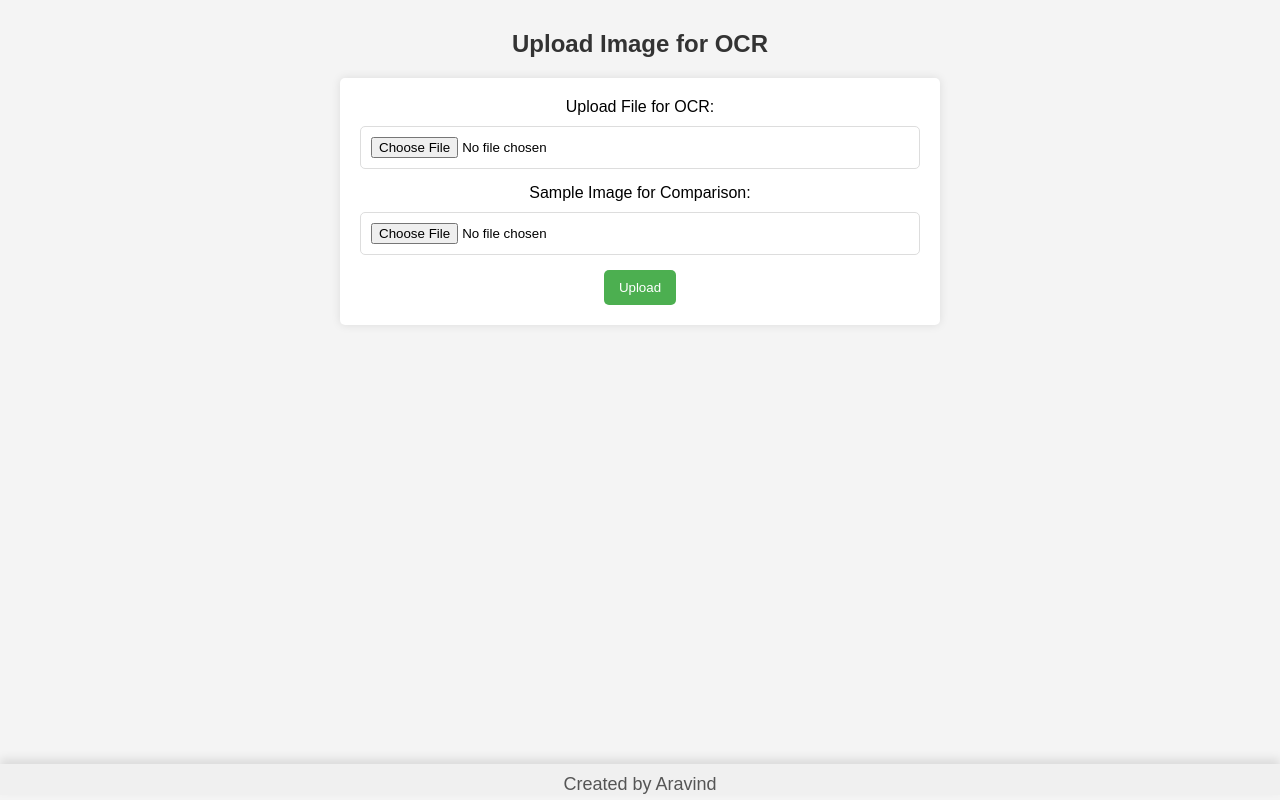
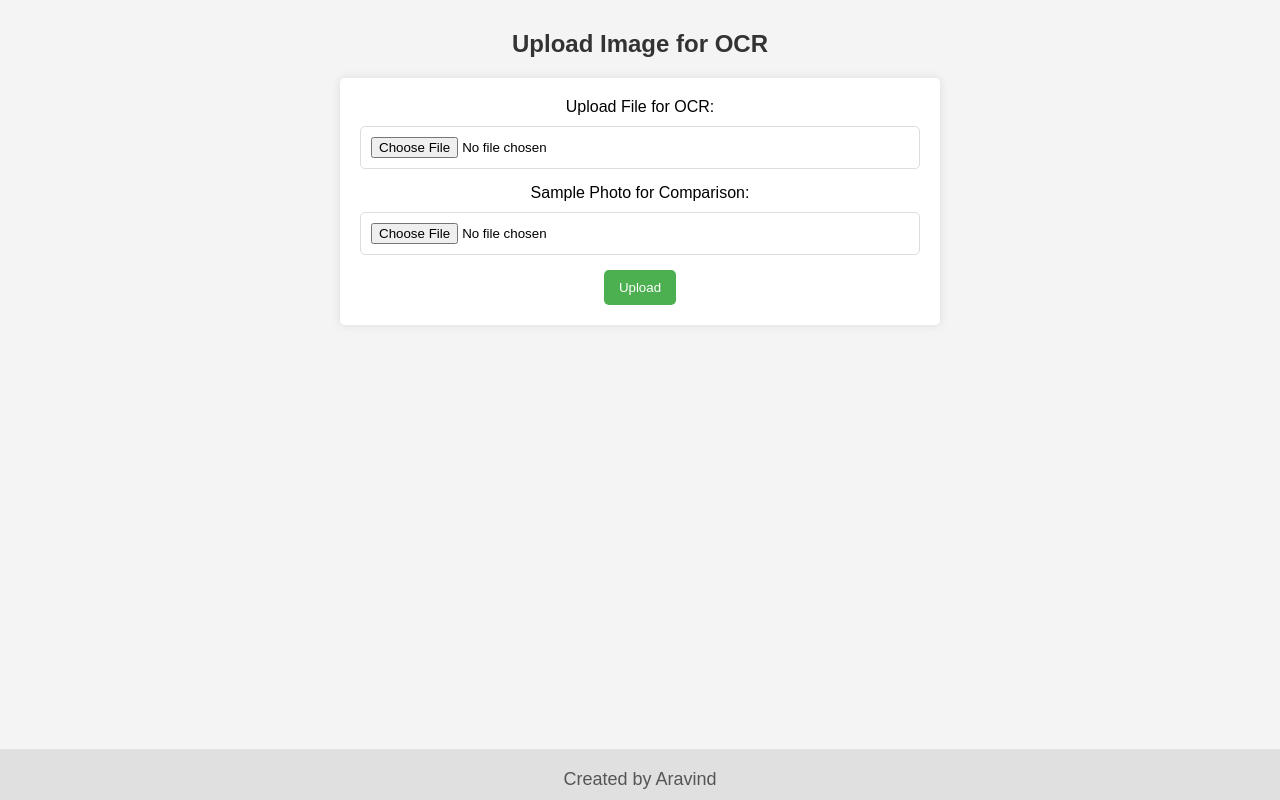
Before and after one commit to Arvnd147/OCR-App, a Flask app: page / in a window 1280 px wide. Run offline with Flask 3, Linux system fonts and the light colour scheme.

Commit message:
Add files via upload

```diff
--- a/app.py
+++ b/app.py
@@ -65,6 +65,8 @@ def upload():
     # Compute accuracy score (smaller distance values indicate a closer match)
     accuracy_score = 1 - face_distances[0]
 
+    accuracy_score = round(accuracy_score*100,2)
+
     return render_template('result.html', text_ocr=text_ocr, is_same_person=is_same_person, accuracy_score=accuracy_score)
 
 if __name__ == '__main__':
--- a/static/styles.css
+++ b/static/styles.css
@@ -13,9 +13,14 @@ button {
     text-align: center;
 }
 
-body {
+body,html {
     font-family: 'Arial', sans-serif;
     background-color: #f4f4f4;
+    margin: 0;
+    padding: 0;
+    display: flex;
+    flex-direction: column;
+    min-height: 100vh;
 }
 
 h1 {
@@ -136,12 +141,14 @@ form {
     /* Blue color for the accuracy score */
 }
 
+#back-button{
+    margin-bottom: 10px;
+}
+
 footer {
-    background-color: #f0f0f0;
+    background-color: #e0e0e0;
+    padding: 10px;
+    margin-top: auto;
+    /* Push the footer to the bottom */
     text-align: center;
-    position: fixed;
-    bottom: 5px;
-    width: 100%;
-    box-shadow: 0px -5px 10px rgba(0, 0, 0, 0.1);
-    /* Optional: Add a subtle shadow */
 }
--- a/templates/index.html
+++ b/templates/index.html
@@ -7,19 +7,20 @@
     <link rel="stylesheet" href="/static/styles.css">
 </head>
 <body>
+    <main>
         <h1>Upload Image for OCR</h1>
         <form action="/upload" method="post" enctype="multipart/form-data">
             <label for="ocrFile">Upload File for OCR: </label>
             <input type="file" name="ocrFile" id="ocrFile" title="Upload the Aadhar" accept="image/*" required>
             <br>
-        <label for="referenceFile">Sample Image for Comparison:</label>
+            <label for="referenceFile">Sample Photo for Comparison:</label>
             <input type="file" name="referenceFile" id="referenceFile" title="Upload your photo" accept="image/*" required>
             <button type="submit">Upload</button>
         </form>
-</body>
+    </main>
 
     <footer>
         <p>Created by Aravind</p>
     </footer>
-
+</body>
 </html>
```
Also changed, not shown: templates/result.html (+7 -5 lines). Lines whose indentation alone changed are shown as unchanged.
